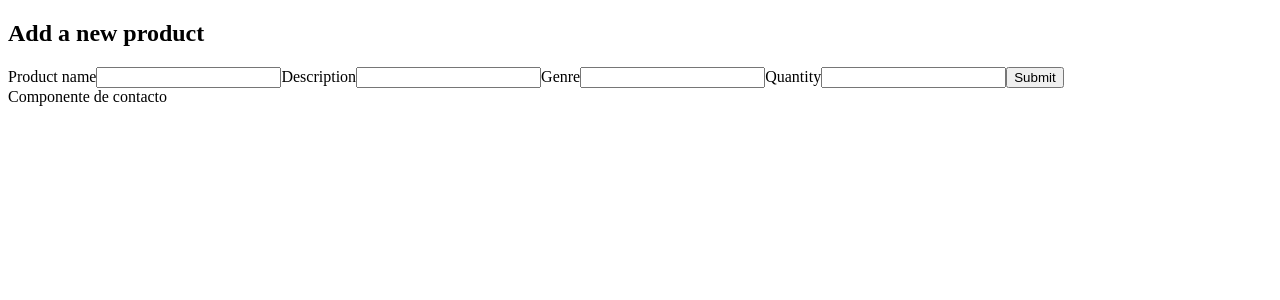
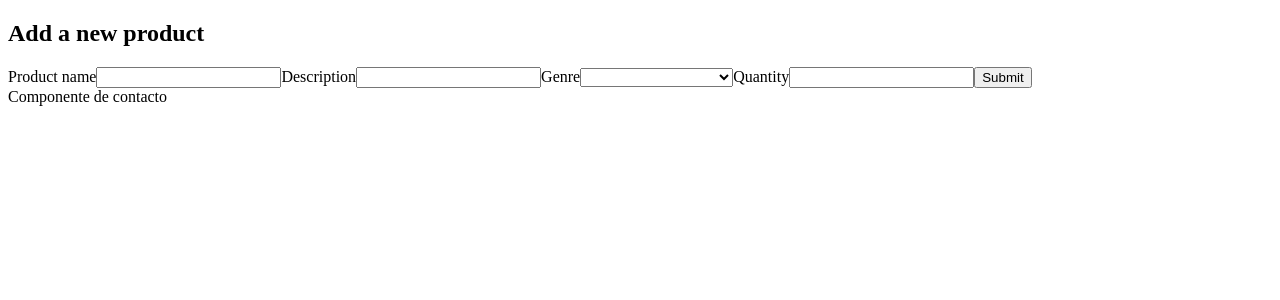
Before and after one commit to MarcosUgalde/Online-sales-page, a React (Vite) app in the folder frontend/: page /auth/insert-product in a window 1280 px wide. Shown: the top 300 px of the page. Built offline with nearby package versions, Linux system fonts and the light colour scheme; no server answers.

Commit message:
feat: successfully added functionality to insert product form

```diff
--- a/frontend/src/pages/Insertproduct/index.jsx
+++ b/frontend/src/pages/Insertproduct/index.jsx
@@ -1,16 +1,36 @@
+import { useForm } from "react-hook-form"
+import { useInsertion } from "../../hooks"
+import { useState } from "react"
+
 const InsertProduct = () => {
+    const { register, handleSubmit} = useForm()
+    const doInsertion = useInsertion()
+
+    const [selectedGenre, setSelectedGenre] = useState('')
+
+    const handleGenreSelect = (selectedValue) => {
+        setSelectedGenre(selectedValue)
+    }
+
     return (
         <>
             <h2>Add a new product</h2>
-            <form action="">
+            <form onSubmit={handleSubmit(doInsertion)}>
                 <label htmlFor="porduct_name">Product name</label>
-                <input type="text" name="porduct_name" id="porduct_name" />
+                <input type="text" name="porduct_name" id="porduct_name" {...register('product_name', {required: true})} />
                 <label htmlFor="description">Description</label>
-                <input type="text" name="description" id="description" />
+                <input type="text" name="description" id="description" {...register('description', { required: true })} />
                 <label htmlFor="genre">Genre</label>
-                <input type="text" name="genre" id="genre" />
+                <select type="text" name="genre" id="genre" {...register('genre', {required: true})} onChange={(e) => {handleGenreSelect(e.target.value)}} >
+                    <option value=""></option>
+                    <option value="IT">IT</option>
+                    <option value="Clothes">Clothes</option>
+                    <option value="Books">Books</option>
+                    <option value="TV shows and movies">TV shows and movies</option>
+                </select>
+
                 <label htmlFor="quantity">Quantity</label>
-                <input type="text" name="quantity" id="quantity" />
+                <input type="text" name="quantity" id="quantity" {...register('quantity', { required: true })} />
                 <input type="submit" />
             </form>
             <footer>Componente de contacto</footer>
```
